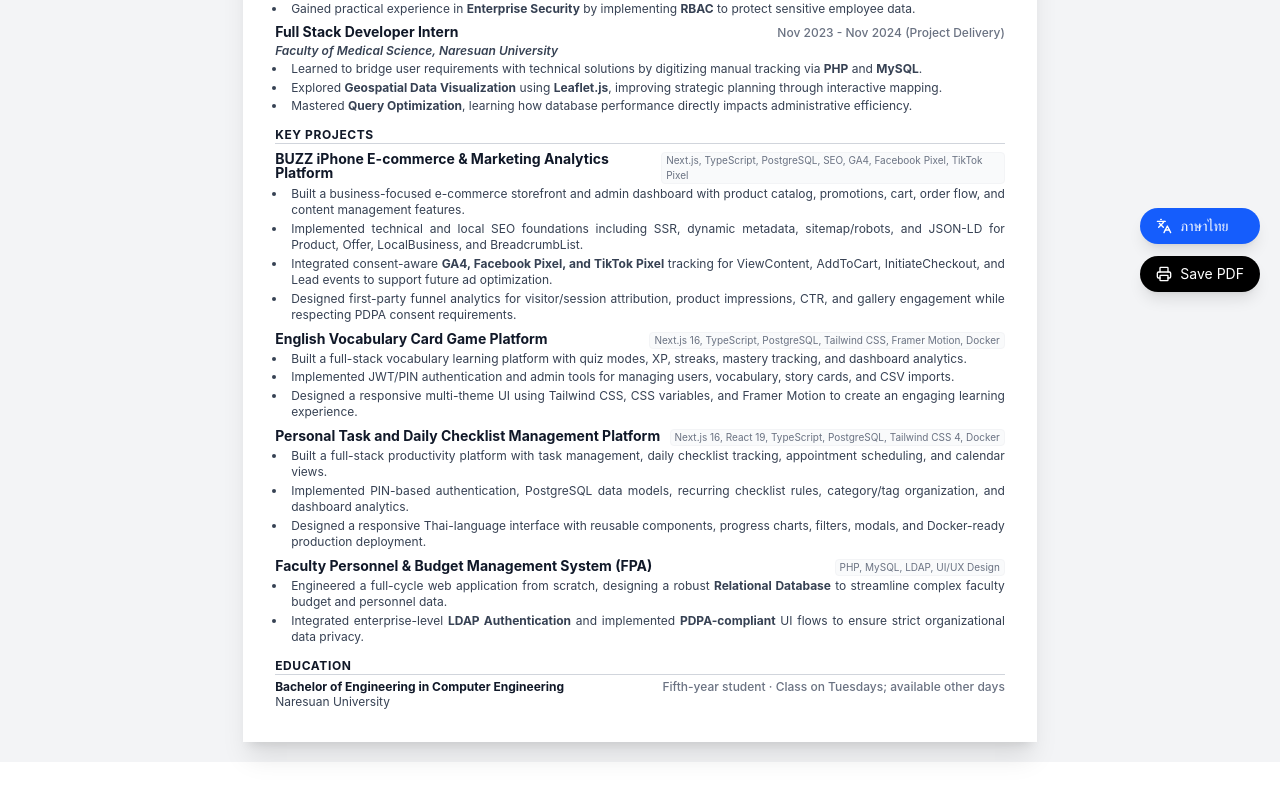
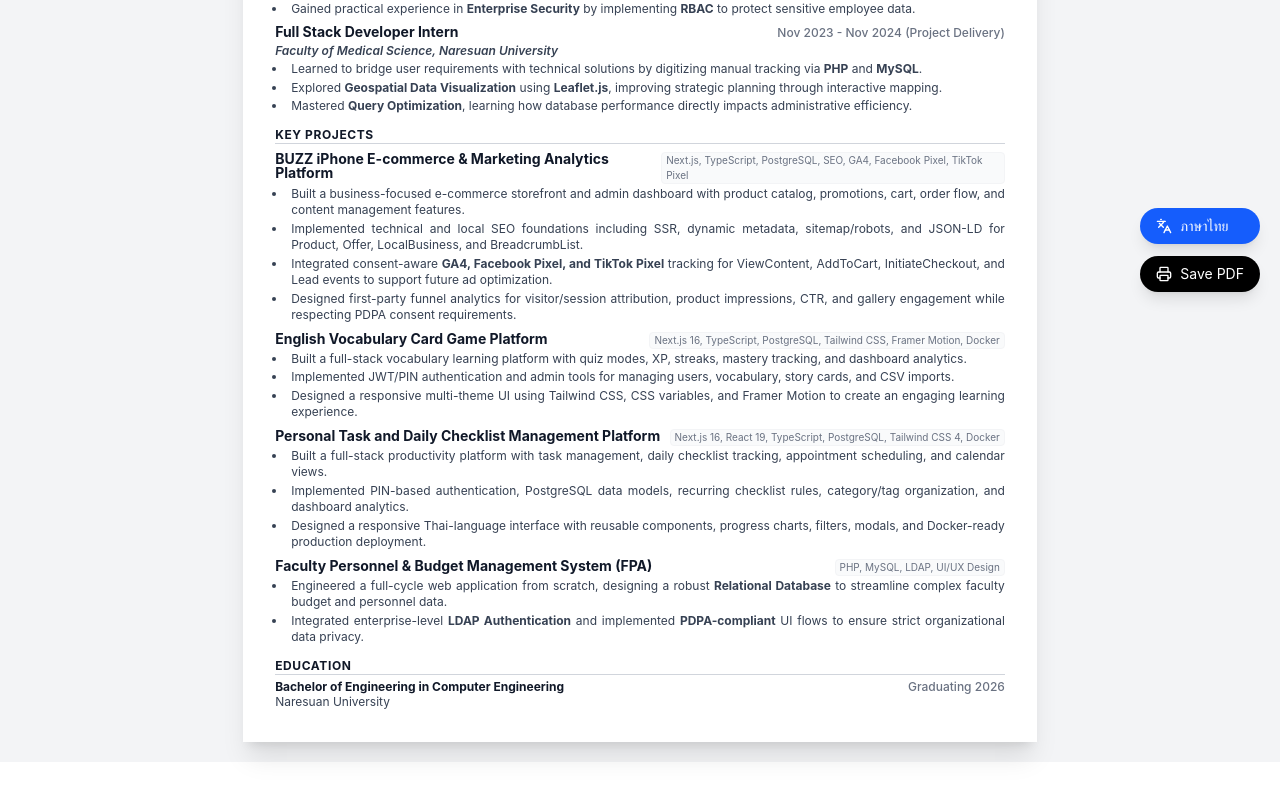
Before and after one commit to water50m/portfome, a Next.js app: page /resume in a window 1280 px wide. Shown: the part 488-1288 px from the top of the page. Built offline with nearby package versions, Linux system fonts and the light colour scheme.

Commit message:
Keep class schedule out of portfolio

```diff
--- a/src/app/resume/page.tsx
+++ b/src/app/resume/page.tsx
@@ -86,7 +86,7 @@
     education: {
       degree: "Bachelor of Engineering in Computer Engineering",
       university: "Naresuan University",
-      year: "Fifth-year student · Class on Tuesdays; available other days"
+      year: "Graduating 2026"
     }
   },
   th: {
@@ -169,7 +169,7 @@
     education: {
       degree: "วิศวกรรมศาสตรบัณฑิต สาขาวิชาวิศวกรรมคอมพิวเตอร์",
       university: "มหาวิทยาลัยนเรศวร",
-      year: "นักศึกษาปี 5 · เรียนวันอังคาร; ทำงานได้วันอื่น"
+      year: "จบการศึกษาปี 2569"
     }
   }
 };
```
